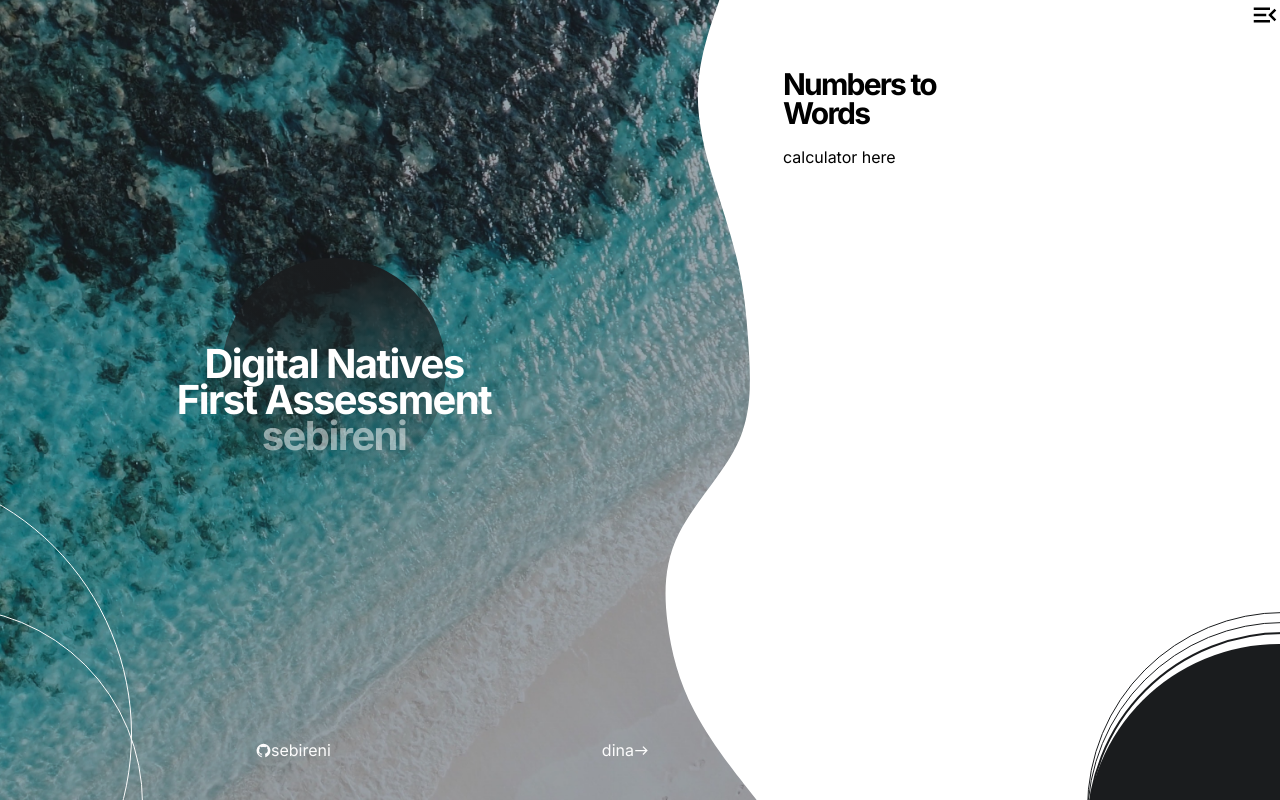
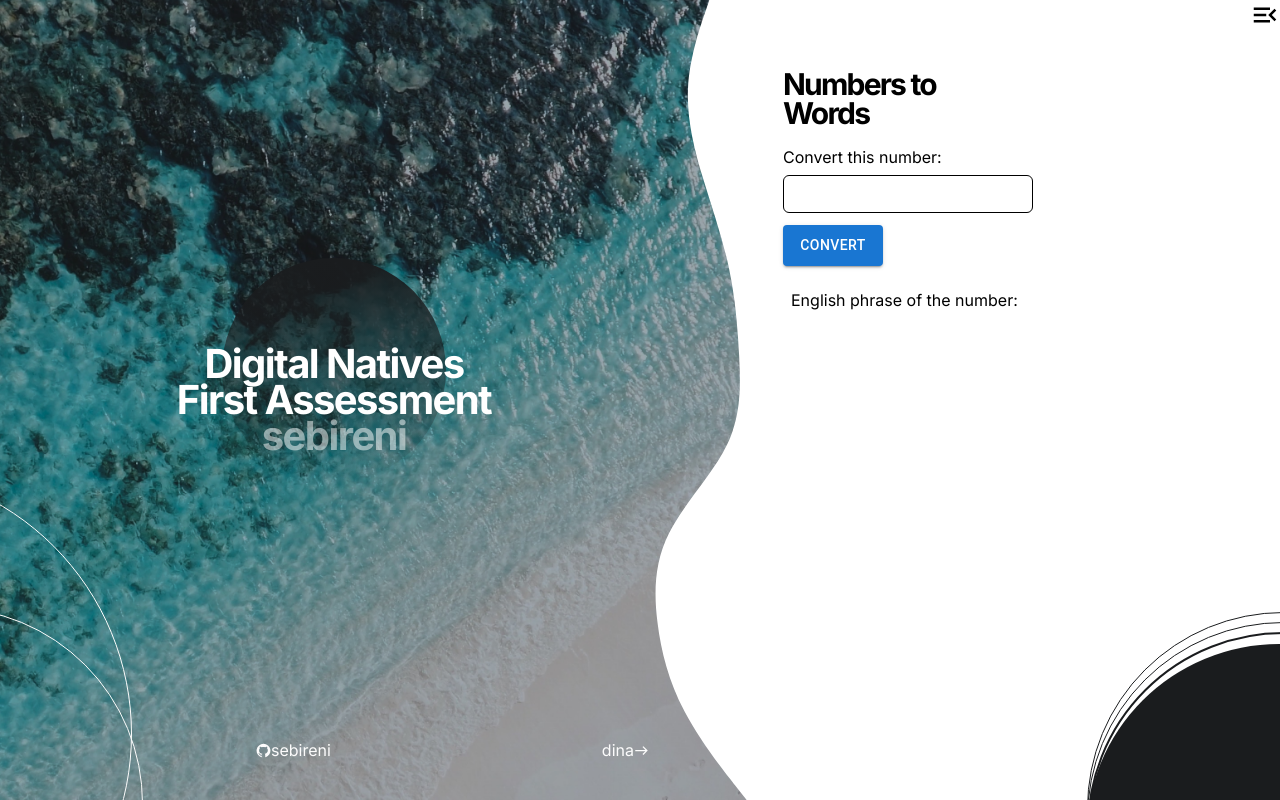
Before and after one commit to sebireni/js-numerals, a React (Create React App) app: page / in a window 1280 px wide. Built offline with nearby package versions, Linux system fonts and the light colour scheme.

Commit message:
started calculator

```diff
--- a/src/components/Form/Form.css
+++ b/src/components/Form/Form.css
@@ -1,3 +1,41 @@
-.form {
+.calculator {
   padding-top: 20px;
+  display: flex;
+  flex-direction: column;
+}
+.calculator .calculator__form__number--label {
+  padding-bottom: 8px;
+  font-size: 1.6rem;
+}
+.calculator .calculator__form__number--input {
+  display: block;
+  padding: 8px;
+  width: 250px;
+  border-radius: 6px;
+  border: solid black 1px;
+  font-size: 1.6rem;
+  align-items: center;
+  transition: 0.2s;
+}
+.calculator .calculator__form__number--input:hover {
+  border-color: hsl(240deg, 1%, 72%);
+}
+.calculator .calculator__form__number--input:focus {
+  outline: none;
+  border-color: hsl(220deg, 90%, 56%);
+  box-shadow: 0 0 0 2px hsla(220deg, 90%, 56%, 0.2);
+}
+.calculator .calculator__output {
+  padding: 8px;
+  width: 400px;
+  height: 200px;
+  border-radius: 6px;
+}
+.calculator .calculator__output .calculator__output__title {
+  padding-bottom: 8px;
+  font-size: 1.6rem;
+}
+.calculator .calculator__output .calculator__output__number--English {
+  font-size: 1.8rem;
+  font-weight: bold;
 }/*# sourceMappingURL=Form.css.map */
--- a/src/components/Form/Form.scss
+++ b/src/components/Form/Form.scss
@@ -1,3 +1,51 @@
-.form {
+.calculator {
     padding-top: 20px;
+    display: flex;
+    flex-direction: column;
+
+    .calculator__form__number--label {
+        padding-bottom: 8px;
+        font-size: 1.6rem;
+    }
+
+    .calculator__form__number--input {
+        display: block;
+        padding: 8px;
+        width: 250px;
+        border-radius: 6px;
+        border: solid black 1px;
+        font-size: 1.6rem;
+        align-items: center;
+
+        transition: .2s;
+
+        &:hover {
+            border-color: hsl(240, 1%, 72%);
+        }
+
+        &:focus {
+            outline: none;
+            border-color: hsl(220, 90%, 56%);
+            box-shadow: 0 0 0 2px hsla(220, 90%, 56%, 0.2);
+        }
+    }
+
+    .calculator__output {
+        padding: 8px;
+        width: 400px;
+        height: 200px;
+        border-radius: 6px;
+        //border: solid black 1px;
+
+        .calculator__output__title {
+            padding-bottom: 8px;
+            font-size: 1.6rem;
+        }
+
+        .calculator__output__number--English {
+            font-size: 1.8rem;
+            font-weight: bold;
+        }
+    }
+
 }
--- a/src/components/Form/index.js
+++ b/src/components/Form/index.js
@@ -1,12 +1,95 @@
-import React from 'react';
+import { Button } from '@mui/material';
+import React, {useState} from 'react';
 import './Form.css';
 
 const Form = () => {
+  const [number, setNumber] = useState(null);
+  const [text, setText] = useState('');
+  // const [submit, setSubmit] = useState(false);
+  const digits = [];
+  const ones = ['zero', 'one', 'two', 'three', 'four', 'five', 'six', 'seven', 'eight', 'nine'];
+  const tento19 = ['ten', 'eleven', 'twelve', 'thirteen', 'fourteen', 'fifteen', 'sixteen', 'seventeen', 'eighteen', 'nineteen'];
+  const prefixes = ['twenty', 'thirty', 'fourty', 'fifty', 'sixty', 'seventy', 'eighty', 'ninety'];
+  const sufixes = ['', 'houndred', 'thousand', 'million', 'billion', 'trillion'];
+
+  const getNumberValue = (e) => {
+    setNumber(Number(e.target.value));
+    setText('');
+  };
+
+  const validator = () => {
+    if (number < 0 || !Number.isInteger(number) || number>1000000000000) {
+      alert('number must be positive and integer and smaller then 1000000000000');
+      return;
+    }
+  };
+
+  const handleSubmit = () => {
+    if (number < 0) {
+      setText('number must be positive');
+      return;
+    };
+
+    if (!Number.isInteger(number)) {
+      setText('number must be integer');
+      return;
+    };
+
+    if (number>1000000000000) {
+      setText('number must be smaller then 1000000000000');
+      return;
+    };
+
+    if (number < 10) {
+      setText(ones[number]);
+      return;
+    } else if (number < 20) {
+      setText(tento19[number-10]);
+      return;
+    };
+
+    var n  = number;
+
+    while (n > 0) {
+      digits.push(n % 10);
+      n = Math.trunc(n / 10);
+    }
+    digits.reverse();
+
+    console.log(digits);
 
 
+    // for (let i=digits.length; i>=0; i--) {
+
+    // };
+  };
+
   return (
-    <div className='form'>
-      calculator here
+    <div className='calculator'>
+
+      <label htmlFor='number' className='calculator__form__number--label'>Convert this number:</label>
+      <input
+        className='calculator__form__number--input'
+        type='number'
+        step='1'
+        min='0'
+        onChange={getNumberValue}
+      />
+
+      <Button
+        onClick={() => { validator(); handleSubmit()}}
+        variant='contained'
+        type='submit'
+        size='large'
+        sx={{ fontSize: '1.4rem', marginBottom: '16px', marginTop: '12px', width: '100px' }}
+        >
+        Convert
+      </Button>
+
+      <div className='calculator__output'>
+        <div className='calculator__output__title'>English phrase of the number:</div>
+        <span className='calculator__output__number--English'>{text}</span>
+      </div>
     </div>
   );
 };
--- a/src/components/LightCircles/index.js
+++ b/src/components/LightCircles/index.js
@@ -4,9 +4,9 @@ import './LightCircles.css';
 const LightCircles = () => {
   return (
     <div className='light-circles'>
-        <span className='light-circles__circle1'></span>
-        <span className='light-circles__circle2'></span>
-      </div>
+      <span className='light-circles__circle1'></span>
+      <span className='light-circles__circle2'></span>
+    </div>
   );
 };
 
--- a/src/pages/Home/Home.css
+++ b/src/pages/Home/Home.css
@@ -50,7 +50,7 @@
   justify-self: end;
   height: 100vh;
   z-index: 1;
-  transform: translate(20px);
+  transform: translate(10px);
 }
 @media screen and (max-width: 896px) {
   .main-container .desktop {
--- a/src/pages/Home/Home.scss
+++ b/src/pages/Home/Home.scss
@@ -59,7 +59,7 @@
     justify-self: end;
     height: 100vh;
     z-index: 1;
-    transform: translate(20px);
+    transform: translate(10px);
   }
 
   @media screen and (max-width: 896px) {
```
Also changed, not shown: 1 other file (tests, documents, lock files or other folders).
